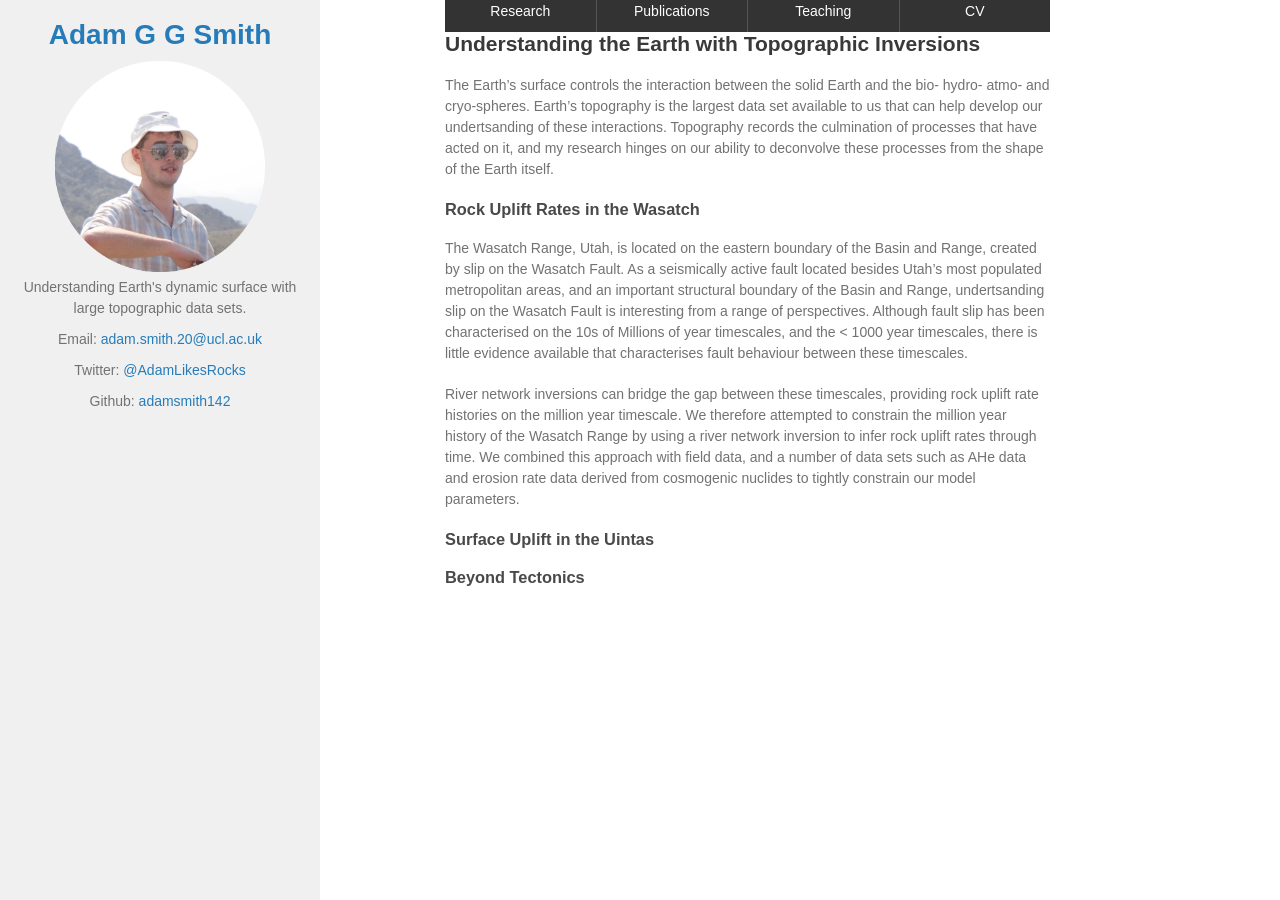
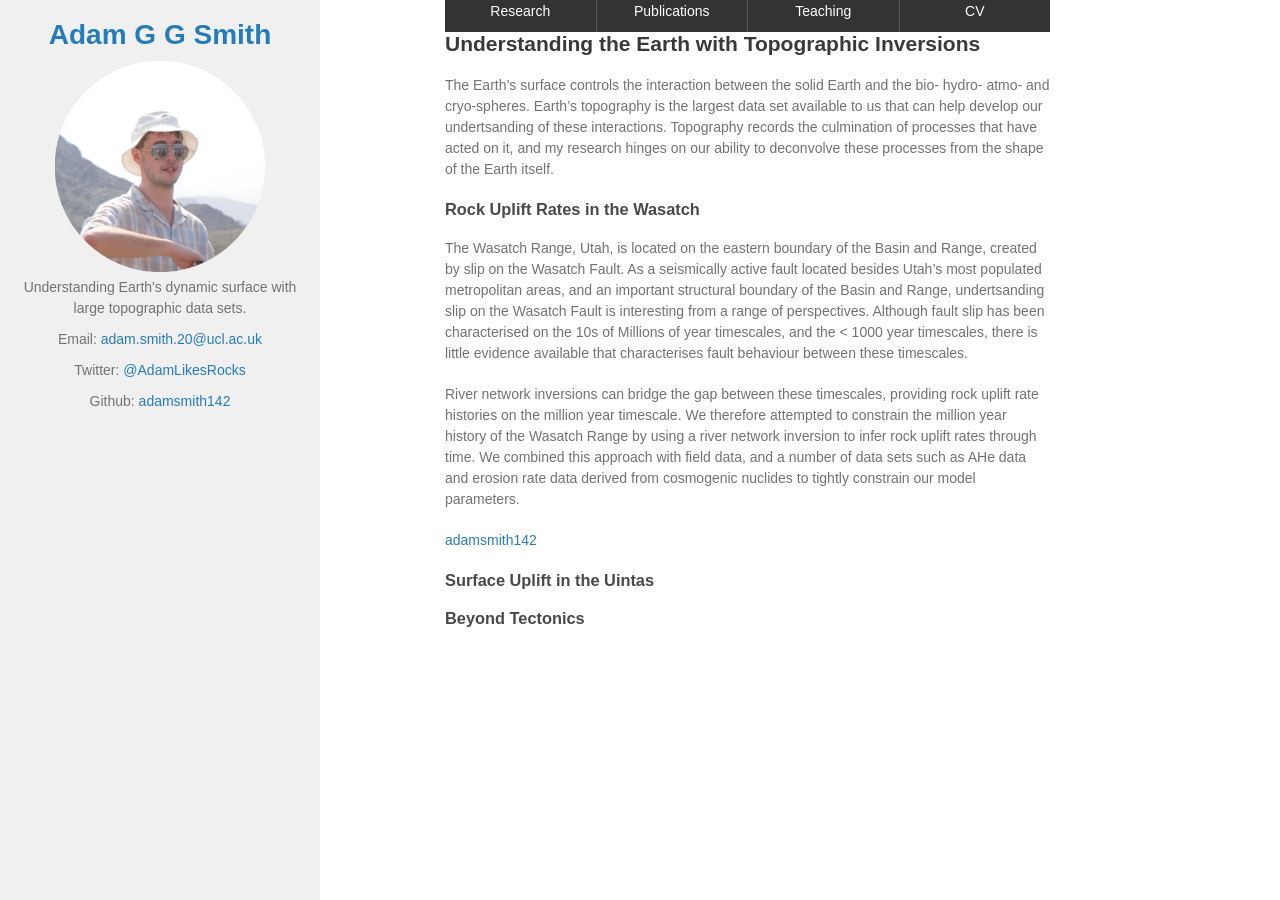
Before and after one commit to adamsmith142/adamsmith142.github.io, a Jekyll site: the page built from Research.md, in a window 1280 px wide and 900 px high, scrolled down 100 px. Built offline with Jekyll 4.4.1, drawn with Linux system fonts in a browser that asks for light colours; our own code applies the rules of GitHub Pages for plain Markdown files.

Commit message:
Update Research.md

```diff
--- a/Research.md
+++ b/Research.md
@@ -9,6 +9,7 @@ The Wasatch Range, Utah, is located on the eastern boundary of the Basin and Ran
 
 River network inversions can bridge the gap between these timescales, providing rock uplift rate histories on the million year timescale. We therefore attempted to constrain the million year history of the Wasatch Range by using a river network inversion to infer rock uplift rates through time. We combined this approach with field data, and a number of data sets such as AHe data and erosion rate data derived from cosmogenic nuclides to tightly constrain our model parameters.
 
+[adamsmith142](https://github.com/adamsmith142/adamsmith142.github.io/blob/main/fieldwork_wasatch.jpg)
 
 ### Surface Uplift in the Uintas
 
```
